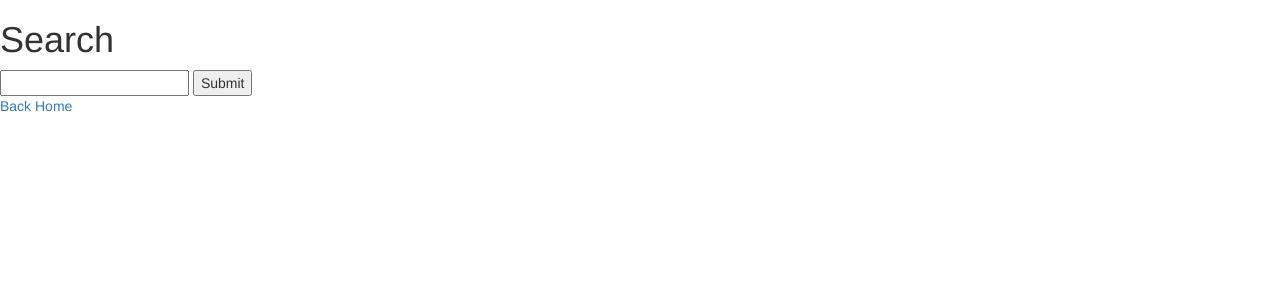
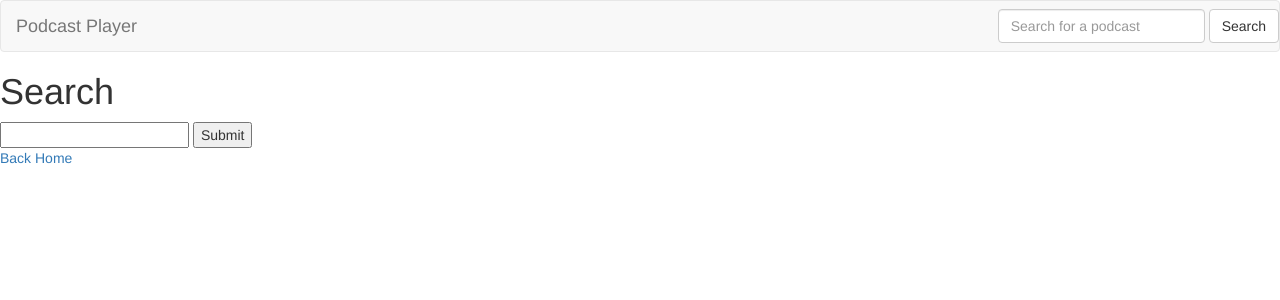
Before and after one commit to stussified/itunes_podcasts, a Flask app: page /search in a window 1280 px wide. Shown: the top 300 px of the page. Run offline with Flask 2, Linux system fonts and the light colour scheme; some libraries are stand-ins or nearby versions.

Commit message:
added bootstrap search nav

```diff
--- a/templates/layout.html
+++ b/templates/layout.html
@@ -7,6 +7,19 @@
 	<link rel="stylesheet" href="https://maxcdn.bootstrapcdn.com/bootstrap/3.3.7/css/bootstrap.min.css" integrity="sha384-BVYiiSIFeK1dGmJRAkycuHAHRg32OmUcww7on3RYdg4Va+PmSTsz/K68vbdEjh4u" crossorigin="anonymous">
 
 <body>
+<nav class = "navbar navbar-default" role = "navigation">
+<div class = "navbar-header">
+<a class = "navbar-brand" href="/">Podcast Player</a>
+</div>
+<div>
+<form class = "navbar-form navbar-right" role ="search" method="POST" action="{{ url_for("search_endpoint") }}">
+<div class = "form-group">
+<input type = "text" class = "form-control" name="term" placeholder="Search for a podcast">
+</div>
+<button type="submit" class = "btn btn-default">Search</button>
+</form>
+</div>
+</nav>
 	{% block body%}
 	{% endblock %}
 <a href="/">Back Home</a>
```
Also changed, not shown: templates/genre_list.html (+9 -5 lines).
